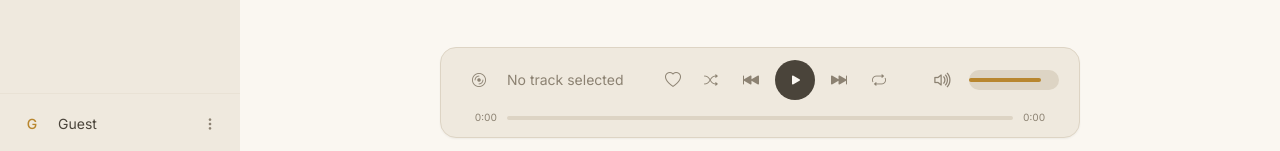
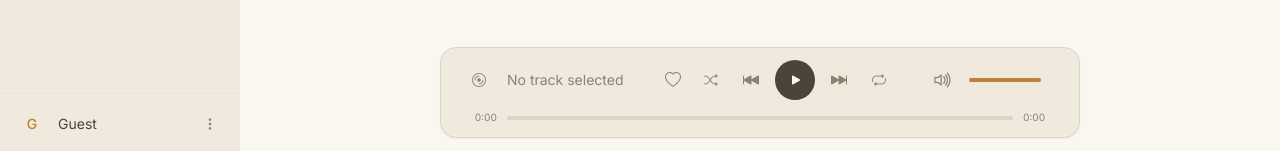
Before and after one commit to subs-cantcode/echo-music-player, a React (Vite) app: page / in a window 1280 px wide. Shown: the part 646-797 px from the top of the page. Built offline with nearby package versions, Linux system fonts and the light colour scheme; no server answers; the database is empty; a web font is replaced by a local one.

Commit message:
fix: remove dark background track from volume slider

```diff
--- a/src/components/NowPlayingBar.jsx
+++ b/src/components/NowPlayingBar.jsx
@@ -167,7 +167,7 @@ export default function NowPlayingBar({
             </button>
             <div
               ref={volumeBarRef}
-              className="relative h-1 bg-border rounded-full cursor-pointer group"
+              className="relative h-1 bg-transparent rounded-full cursor-pointer group"
               style={{ width: 90, paddingTop: 10, paddingBottom: 10, marginTop: -10, marginBottom: -10 }}
               onMouseDown={handleVolumeBarMouseDown}
             >
```
